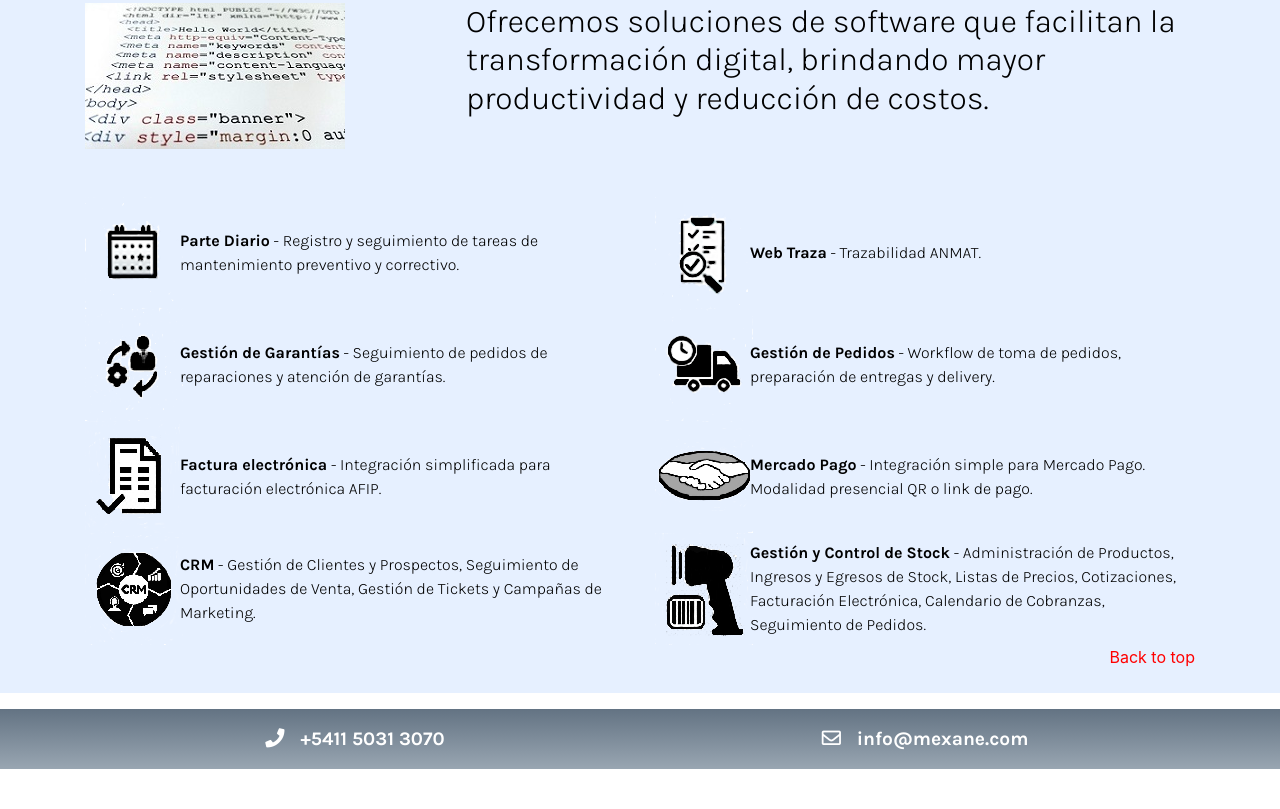
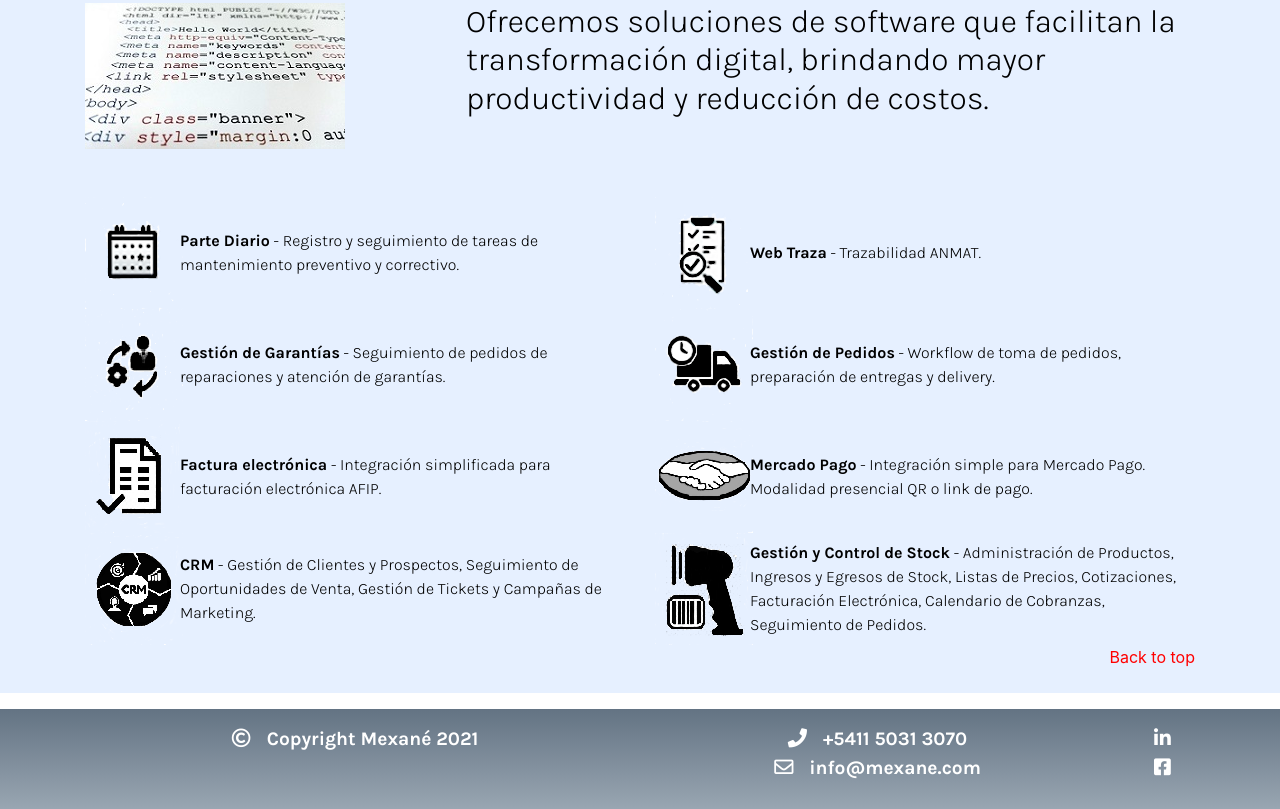
Before and after one commit to marian3010/mexane, a website: page index.html in a window 1280 px wide. Shown: the part 1573-2382 px from the top of the page. Before the commit the page ends 2342 px from the top, so only its background shows below. Drawn offline with nearby package versions, Linux system fonts and the light colour scheme.

Commit message:
footer e imagenes

```diff
--- a/SCSS/mexane.scss
+++ b/SCSS/mexane.scss
@@ -26,7 +26,7 @@
 	background-color: #637383;
 	text-align: center;
 	background-image: linear-gradient(#637383,#99a6b2);
-	height: 60px;
+	height: 100px;
 }
 
 .contacto {
--- a/index.html
+++ b/index.html
@@ -187,10 +187,21 @@
 			<div class="mt-3 container">
 				<div class="row pt-3">
 					<div class="col-6">
+						<i class="far fa-copyright color-blanco"></i><strong class="color-blanco footer-celu pl-3">Copyright Mexané 2021</strong>
+					</div>
+					<div class="col-5">
 						<i class="fas fa-phone color-blanco oculto-texto"></i><strong class="color-blanco footer-celu pl-3">+5411 5031 3070</strong>
 					</div>
+					<div class="col-1">
+						<i class="fab fa-linkedin color-blanco"></i>
+					</div>
 					<div class="col-6">
+					</div>
+					<div class="col-5">
 						<i class="far fa-envelope color-blanco oculto-texto"></i><strong class="color-blanco footer-celu pl-3">info@mexane.com</strong>
+					</div>
+					<div class="col-1">
+						<i class="fab fa-facebook-square color-blanco"></i>
 					</div>
 				</div>
 			</div>
```
Also changed, not shown: css/styles.css.
